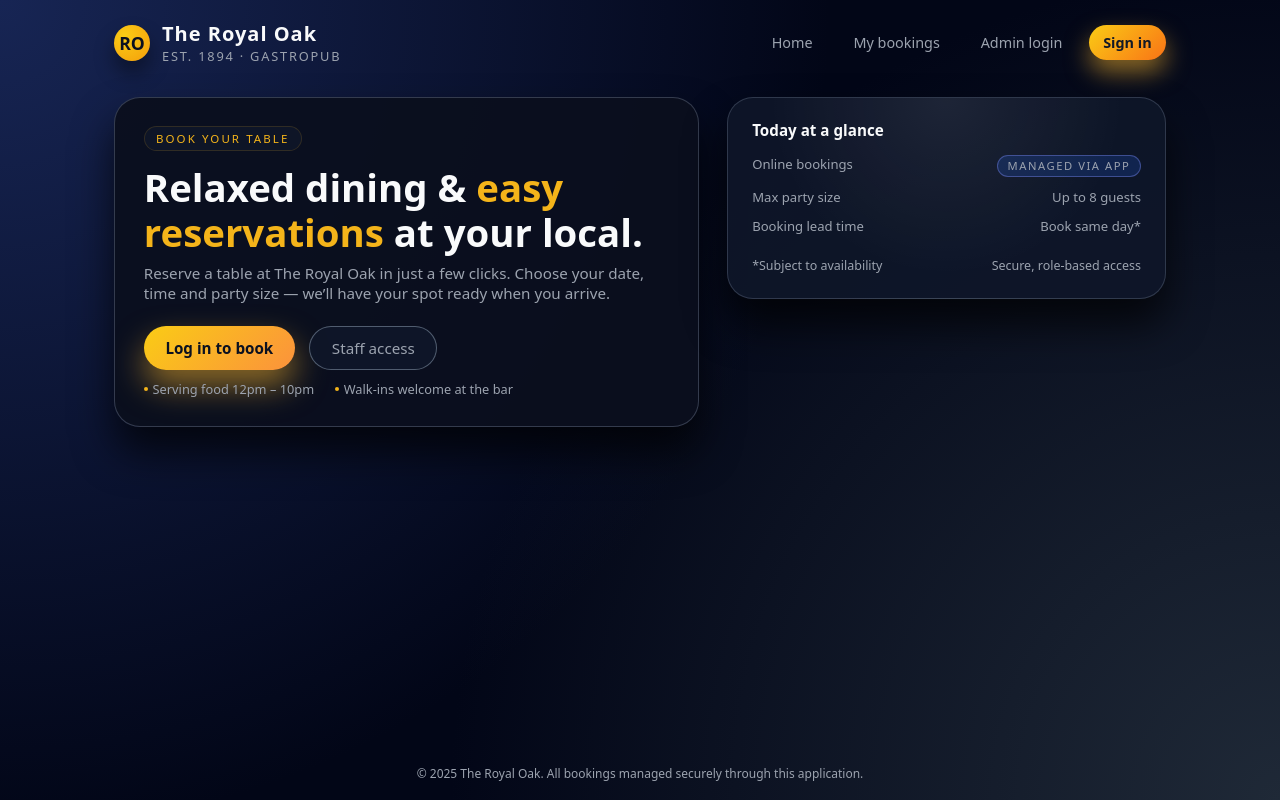
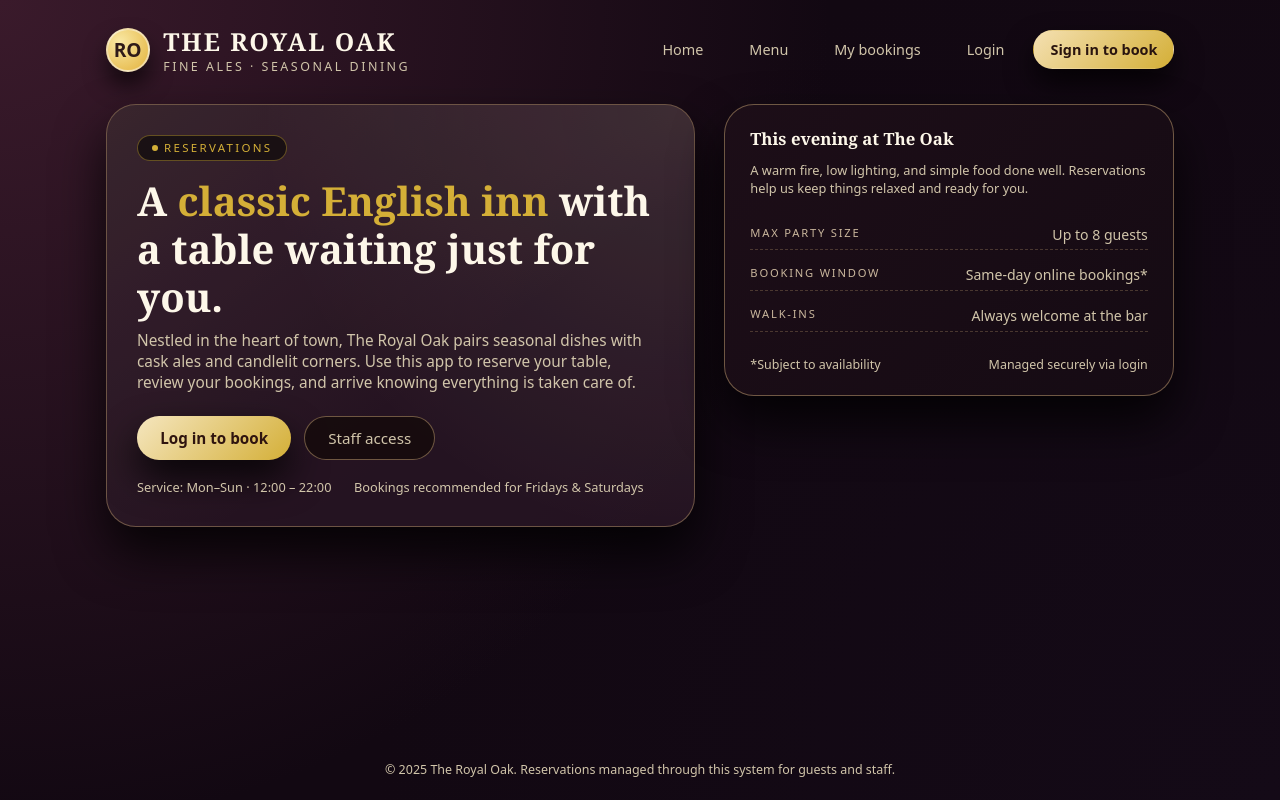
Before and after one commit to HollieMorrison/Royal-Oak, a Django app: page / in a window 1280 px wide. Run offline with Django 5.2, Linux system fonts and the light colour scheme.

Commit message:
updated home page navbar and options, sign in also added

```diff
--- a/myapp/views.py
+++ b/myapp/views.py
@@ -1,7 +1,6 @@
 from django.contrib import messages
 from django.contrib.auth.decorators import login_required, user_passes_test
-from django.shortcuts import get_object_or_404, redirect, render
-
+from django.shortcuts import render, redirect, get_object_or_404
 from .forms import BookingForm
 from .models import Booking
 
@@ -10,11 +9,14 @@ def home(request):
     return render(request, "home.html")
 
 
+def menu(request):
+    return render(request, "menu.html")
+
+
 @login_required
 def my_bookings(request):
-    bookings = (
-        Booking.objects.filter(user=request.user)
-        .order_by("-date", "-start_time")
+    bookings = Booking.objects.filter(user=request.user).order_by(
+        "-date", "-start_time"
     )
     return render(request, "bookings/list.html", {"bookings": bookings})
 
@@ -26,29 +28,29 @@ def booking_create(request):
         if form.is_valid():
             booking = form.save(commit=False)
             booking.user = request.user
-            booking.full_clean()
             booking.save()
-            messages.success(request, "Booking created!")
+            messages.success(request, "Booking created successfully.")
             return redirect("my_bookings")
     else:
         form = BookingForm()
-    return render(request, "bookings/form.html", {"form": form})
+
+    return render(request, "bookings/booking_form.html", {"form": form})
 
 
 @login_required
 def booking_edit(request, pk):
     booking = get_object_or_404(Booking, pk=pk, user=request.user)
+
     if request.method == "POST":
         form = BookingForm(request.POST, instance=booking)
         if form.is_valid():
-            booking = form.save(commit=False)
-            booking.full_clean()
-            booking.save()
-            messages.success(request, "Booking updated!")
+            form.save()
+            messages.success(request, "Booking updated successfully.")
             return redirect("my_bookings")
     else:
         form = BookingForm(instance=booking)
-    return render(request, "bookings/form.html", {"form": form})
+
+    return render(request, "bookings/booking_form.html", {"form": form})
 
 
 @login_required
@@ -59,14 +61,16 @@ def booking_delete(request, pk):
     return redirect("my_bookings")
 
 
-def is_staff(user):
+def is_staff_user(user):
     return user.is_staff
 
 
-@user_passes_test(is_staff)
+@user_passes_test(is_staff_user)
 def staff_dashboard(request):
     date = request.GET.get("date")
-    qs = Booking.objects.filter(status="CONFIRMED").order_by("date", "start_time")
+    bookings = Booking.objects.order_by("date", "start_time")
+
     if date:
-        qs = qs.filter(date=date)
-    return render(request, "staff/dashboard.html", {"bookings": qs})
+        bookings = bookings.filter(date=date)
+
+    return render(request, "staff/dashboard.html", {"bookings": bookings})
--- a/royaloak/urls.py
+++ b/royaloak/urls.py
@@ -1,14 +1,28 @@
 from django.contrib import admin
 from django.urls import path
+from django.contrib.auth import views as auth_views
 
 from myapp import views
 
 urlpatterns = [
     path("admin/", admin.site.urls),
     path("", views.home, name="home"),
+    path("menu/", views.menu, name="menu"),
     path("reserve/", views.booking_create, name="reserve"),
     path("bookings/", views.my_bookings, name="my_bookings"),
     path("bookings/<int:pk>/edit/", views.booking_edit, name="booking_edit"),
     path("bookings/<int:pk>/delete/", views.booking_delete, name="booking_delete"),
     path("staff/", views.staff_dashboard, name="staff_dashboard"),
+
+    # Auth
+    path(
+        "accounts/login/",
+        auth_views.LoginView.as_view(template_name="registration/login.html"),
+        name="login",
+    ),
+    path(
+        "accounts/logout/",
+        auth_views.LogoutView.as_view(),
+        name="logout",
+    ),
 ]
--- a/static/css/styles.css
+++ b/static/css/styles.css
@@ -1,14 +1,19 @@
 :root {
-  --bg-dark: #050914;
-  --bg-card: rgba(11, 15, 30, 0.95);
-  --accent: #f4b41a;
-  --accent-soft: rgba(244, 180, 26, 0.15);
-  --text-main: #f9fafb;
-  --text-muted: #9ca3af;
+  --bg-main: #1b0f19;
+  --bg-panel: #261423;
+  --bg-panel-soft: rgba(38, 20, 35, 0.9);
+  --bg-hero: radial-gradient(circle at top left, #3a1a2b 0, transparent 55%),
+             radial-gradient(circle at bottom right, #140a17 0, transparent 60%),
+             #120812;
+  --gold: #d4af37;
+  --gold-soft: rgba(212, 175, 55, 0.16);
+  --gold-soft-border: rgba(212, 175, 55, 0.4);
+  --text-main: #fdf7e9;
+  --text-muted: #d1c5aa;
   --danger: #f97373;
-  --radius-lg: 18px;
+  --radius-lg: 24px;
   --radius-full: 999px;
-  --shadow-soft: 0 25px 40px rgba(0,0,0,0.7);
+  --shadow-soft: 0 26px 50px rgba(0, 0, 0, 0.8);
 }
 
 /* Reset-ish */
@@ -23,64 +28,66 @@ body {
   min-height: 100vh;
   font-family: system-ui, -apple-system, BlinkMacSystemFont, "Segoe UI", sans-serif;
   color: var(--text-main);
-  background:
-    radial-gradient(circle at top left, #172554 0, transparent 55%),
-    radial-gradient(circle at bottom right, #1f2937 0, transparent 55%),
-    #020617;
+  background: var(--bg-hero);
   display: flex;
   flex-direction: column;
 }
 
 /* Layout */
 .site-wrapper {
-  max-width: 1100px;
+  max-width: 1120px;
   margin: 0 auto;
-  padding: 1.25rem 1.5rem 2.5rem;
+  padding: 1.5rem 1.6rem 2.8rem;
   flex: 1;
   display: flex;
   flex-direction: column;
 }
 
 /* Header / Nav */
+
 .site-header {
   display: flex;
   align-items: center;
   justify-content: space-between;
   gap: 1.5rem;
-  margin-bottom: 1.5rem;
+  margin-bottom: 1.4rem;
 }
 
 .brand {
   display: flex;
   align-items: center;
-  gap: 0.75rem;
+  gap: 0.85rem;
 }
 
 .brand-badge {
-  width: 36px;
-  height: 36px;
+  width: 44px;
+  height: 44px;
   border-radius: var(--radius-full);
-  background: radial-gradient(circle at 30% 30%, #facc15, #f59e0b);
+  background:
+    radial-gradient(circle at 30% 30%, #f9e8a4, #e3b23c);
   display: flex;
   align-items: center;
   justify-content: center;
-  color: #0b1020;
+  color: #2e1a18;
   font-weight: 700;
-  font-size: 1.1rem;
-  box-shadow: 0 12px 20px rgba(0,0,0,0.4);
+  font-size: 1.2rem;
+  box-shadow: 0 14px 22px rgba(0, 0, 0, 0.6);
+  border: 2px solid rgba(250, 250, 250, 0.5);
 }
 
 .brand-text-title {
-  font-size: 1.25rem;
+  font-family: "Georgia", "Times New Roman", serif;
+  font-size: 1.55rem;
   font-weight: 700;
-  letter-spacing: 0.05em;
+  letter-spacing: 0.08em;
+  text-transform: uppercase;
 }
 
 .brand-text-subtitle {
-  font-size: 0.8rem;
+  font-size: 0.78rem;
   text-transform: uppercase;
   color: var(--text-muted);
-  letter-spacing: 0.14em;
+  letter-spacing: 0.2em;
 }
 
 .nav-links {
@@ -93,113 +100,122 @@ body {
   text-decoration: none;
   color: var(--text-muted);
   font-size: 0.9rem;
-  padding: 0.5rem 0.9rem;
+  padding: 0.55rem 1rem;
   border-radius: var(--radius-full);
   transition: all 0.18s ease-out;
+  border: 1px solid transparent;
 }
 
 .nav-link:hover {
   color: var(--text-main);
-  background: rgba(148, 163, 184, 0.16);
+  border-color: rgba(212, 175, 55, 0.5);
+  background: rgba(10, 10, 10, 0.3);
 }
 
 .nav-link--primary {
-  background: linear-gradient(135deg, #facc15, #f97316);
-  color: #111827;
+  background: linear-gradient(135deg, #f4e0b2, #d4af37);
+  color: #29140f;
   font-weight: 600;
-  box-shadow: 0 12px 24px rgba(248, 180, 44, 0.55);
+  box-shadow: 0 14px 28px rgba(0, 0, 0, 0.7);
 }
 
 .nav-link--primary:hover {
   transform: translateY(-1px);
-  box-shadow: 0 18px 30px rgba(248, 180, 44, 0.65);
+  box-shadow: 0 20px 36px rgba(0, 0, 0, 0.8);
 }
 
 /* Hero */
+
 .hero {
   display: grid;
-  grid-template-columns: minmax(0, 1.6fr) minmax(0, 1.2fr);
-  gap: 1.75rem;
-  align-items: center;
-  margin-top: 0.5rem;
+  grid-template-columns: minmax(0, 1.7fr) minmax(0, 1.3fr);
+  gap: 1.8rem;
+  align-items: stretch;
+  margin-top: 0.4rem;
 }
 
-.hero-card {
-  background: var(--bg-card);
-  border-radius: 26px;
-  padding: 1.75rem 1.8rem;
+.hero-main {
+  background: var(--bg-panel-soft);
+  border-radius: 30px;
+  padding: 1.8rem 1.9rem 1.9rem;
   box-shadow: var(--shadow-soft);
-  border: 1px solid rgba(148, 163, 184, 0.3);
+  border: 1px solid rgba(148, 120, 88, 0.65);
   position: relative;
   overflow: hidden;
+}
+
+.hero-main::before {
+  content: "";
+  position: absolute;
+  inset: 0;
+  background:
+    radial-gradient(circle at top right, rgba(244, 224, 178, 0.12), transparent 60%),
+    linear-gradient(to bottom right, rgba(148, 120, 88, 0.16), transparent 60%);
+  mix-blend-mode: screen;
+  opacity: 0.9;
+  pointer-events: none;
 }
 
 .hero-pill {
   display: inline-flex;
   align-items: center;
-  gap: 0.45rem;
-  padding: 0.25rem 0.7rem;
+  gap: 0.4rem;
+  padding: 0.28rem 0.85rem;
   border-radius: var(--radius-full);
-  border: 1px solid var(--accent-soft);
-  background: rgba(15, 23, 42, 0.8);
-  color: var(--accent);
+  border: 1px solid var(--gold-soft-border);
+  background: rgba(15, 10, 10, 0.7);
+  color: var(--gold);
   font-size: 0.72rem;
   text-transform: uppercase;
-  letter-spacing: 0.18em;
-  margin-bottom: 0.9rem;
+  letter-spacing: 0.2em;
+  margin-bottom: 1rem;
+  position: relative;
+  z-index: 1;
+}
+
+.hero-pill-dot {
+  width: 6px;
+  height: 6px;
+  border-radius: 999px;
+  background: var(--gold);
 }
 
 .hero-title {
-  font-size: clamp(1.8rem, 3vw + 1rem, 2.4rem);
-  line-height: 1.15;
+  font-family: "Georgia", "Times New Roman", serif;
+  font-size: clamp(1.9rem, 3vw + 1rem, 2.5rem);
+  line-height: 1.2;
   margin: 0 0 0.6rem;
+  position: relative;
+  z-index: 1;
 }
 
-.hero-highlight {
-  color: var(--accent);
+.hero-title span {
+  color: var(--gold);
 }
 
 .hero-subtitle {
   margin: 0 0 1.4rem;
   color: var(--text-muted);
-  font-size: 0.95rem;
+  font-size: 0.96rem;
+  max-width: 32rem;
+  position: relative;
+  z-index: 1;
 }
 
-.hero-meta {
-  display: flex;
-  flex-wrap: wrap;
-  gap: 0.8rem 1.3rem;
-  align-items: center;
-  font-size: 0.8rem;
-  color: var(--text-muted);
-}
-
-.hero-meta span {
-  display: inline-flex;
-  align-items: center;
-  gap: 0.3rem;
-}
-
-.hero-meta-dot {
-  width: 4px;
-  height: 4px;
-  border-radius: 999px;
-  background: var(--accent);
-}
-
-/* CTA row */
 .hero-actions {
   display: flex;
   flex-wrap: wrap;
-  gap: 0.9rem;
-  margin: 1.2rem 0 0.6rem;
+  gap: 0.8rem;
+  margin: 1rem 0 0.6rem;
+  position: relative;
+  z-index: 1;
 }
 
 .btn {
   display: inline-flex;
   align-items: center;
   justify-content: center;
-  padding: 0.7rem 1.35rem;
+  padding: 0.7rem 1.45rem;
   border-radius: var(--radius-full);
   border: none;
   font-size: 0.95rem;
@@ -209,50 +225,79 @@ body {
 }
 
 .btn-primary {
-  background: linear-gradient(135deg, #facc15, #fb923c);
-  color: #0b1120;
+  background: linear-gradient(135deg, #f5e6bf, #d4af37);
+  color: #2f140f;
   font-weight: 600;
-  box-shadow: 0 16px 32px rgba(248, 180, 44, 0.55);
+  box-shadow: 0 18px 36px rgba(0, 0, 0, 0.8);
 }
 
 .btn-primary:hover {
-  transform: translateY(-2px);
-  box-shadow: 0 20px 40px rgba(248, 180, 44, 0.7);
+  transform: translateY(-1px);
+  box-shadow: 0 22px 42px rgba(0, 0, 0, 0.85);
 }
 
 .btn-ghost {
-  background: rgba(15, 23, 42, 0.9);
+  background: rgba(20, 10, 10, 0.8);
   color: var(--text-muted);
-  border: 1px solid rgba(148, 163, 184, 0.5);
+  border: 1px solid rgba(148, 120, 88, 0.7);
 }
 
 .btn-ghost:hover {
-  border-color: var(--accent);
-  color: var(--accent);
+  border-color: var(--gold);
+  color: var(--gold);
 }
 
-/* Secondary column */
+/* Hero meta */
+.hero-meta {
+  display: flex;
+  flex-wrap: wrap;
+  gap: 0.8rem 1.4rem;
+  align-items: center;
+  font-size: 0.8rem;
+  color: var(--text-muted);
+  margin-top: 1.1rem;
+  position: relative;
+  z-index: 1;
+}
+
+.hero-meta span {
+  display: inline-flex;
+  align-items: center;
+  gap: 0.4rem;
+}
+
+/* Side panel */
+
 .hero-side {
   position: relative;
-  height: 100%;
 }
 
 .hero-panel {
-  background: radial-gradient(circle at top, rgba(248, 250, 252, 0.07), transparent 60%),
-              rgba(15, 23, 42, 0.9);
-  border-radius: 26px;
-  padding: 1.4rem 1.5rem 1.5rem;
-  border: 1px solid rgba(148, 163, 184, 0.25);
+  background: linear-gradient(
+      135deg,
+      rgba(29, 14, 24, 0.98),
+      rgba(22, 11, 20, 0.96)
+    );
+  border-radius: 30px;
+  padding: 1.4rem 1.6rem;
+  border: 1px solid rgba(148, 120, 88, 0.7);
   box-shadow: var(--shadow-soft);
   display: flex;
   flex-direction: column;
-  gap: 0.7rem;
+  gap: 0.6rem;
 }
 
-.hero-panel-title {
-  font-size: 0.95rem;
+.hero-panel-heading {
+  font-family: "Georgia", "Times New Roman", serif;
+  font-size: 1.05rem;
   font-weight: 600;
-  margin-bottom: 0.2rem;
+  margin-bottom: 0.1rem;
+}
+
+.hero-panel-sub {
+  font-size: 0.8rem;
+  color: var(--text-muted);
+  margin-bottom: 0.75rem;
 }
 
 .hero-panel-row {
@@ -260,67 +305,76 @@ body {
   justify-content: space-between;
   font-size: 0.82rem;
   color: var(--text-muted);
+  padding: 0.35rem 0;
+  border-bottom: 1px dashed rgba(148, 120, 88, 0.4);
 }
 
-.badge-soft {
-  padding: 0.15rem 0.6rem;
-  border-radius: var(--radius-full);
-  background: rgba(37, 99, 235, 0.2);
-  border: 1px solid rgba(129, 140, 248, 0.4);
+.hero-panel-row:last-child {
+  border-bottom: none;
+}
+
+.hero-panel-label {
+  text-transform: uppercase;
   font-size: 0.7rem;
-  text-transform: uppercase;
-  letter-spacing: 0.14em;
+  letter-spacing: 0.16em;
+  color: rgba(233, 213, 181, 0.85);
+}
+
+.hero-panel-value {
+  font-size: 0.88rem;
 }
 
 .hero-panel-footer {
-  margin-top: 0.7rem;
+  margin-top: 0.9rem;
+  font-size: 0.78rem;
+  color: var(--text-muted);
   display: flex;
   justify-content: space-between;
-  font-size: 0.78rem;
-  color: var(--text-muted);
 }
 
-/* Message list */
+/* Messages */
+
 .flash-messages {
-  margin-bottom: 0.75rem;
+  margin-bottom: 0.9rem;
   list-style: none;
   padding: 0;
 }
 
 .flash-messages li {
   font-size: 0.85rem;
-  padding: 0.55rem 0.85rem;
+  padding: 0.6rem 0.9rem;
   border-radius: var(--radius-lg);
-  background: rgba(22, 163, 74, 0.15);
-  border: 1px solid rgba(34, 197, 94, 0.8);
+  background: rgba(24, 46, 32, 0.9);
+  border: 1px solid rgba(34, 197, 94, 0.9);
 }
 
 .flash-messages li.error {
-  background: rgba(239, 68, 68, 0.16);
+  background: rgba(64, 16, 16, 0.9);
   border-color: var(--danger);
 }
 
 /* Footer */
+
 .site-footer {
   margin-top: auto;
-  padding: 0.8rem 1.5rem 1.1rem;
-  font-size: 0.75rem;
+  padding: 0.9rem 1.6rem 1.4rem;
+  font-size: 0.78rem;
   color: var(--text-muted);
   text-align: center;
 }
 
 /* Responsive */
-@media (max-width: 800px) {
+
+@media (max-width: 860px) {
   .site-header {
     flex-direction: column;
     align-items: flex-start;
-    gap: 0.8rem;
+    gap: 0.85rem;
   }
 
   .nav-links {
+    flex-wrap: wrap;
     width: 100%;
-    justify-content: flex-start;
-    flex-wrap: wrap;
   }
 
   .hero {
--- a/templates/home.html
+++ b/templates/home.html
@@ -3,7 +3,7 @@
 <html lang="en">
   <head>
     <meta charset="utf-8">
-    <title>Royal Oak – Restaurant Bookings</title>
+    <title>The Royal Oak – Reservations</title>
     <meta name="viewport" content="width=device-width, initial-scale=1">
     <link href="{% static 'css/styles.css' %}" rel="stylesheet">
   </head>
@@ -14,25 +14,23 @@
           <div class="brand-badge">RO</div>
           <div>
             <div class="brand-text-title">The Royal Oak</div>
-            <div class="brand-text-subtitle">EST. 1894 · GASTROPUB</div>
+            <div class="brand-text-subtitle">FINE ALES · SEASONAL DINING</div>
           </div>
         </div>
 
         <nav class="nav-links">
-          <a href="/" class="nav-link">Home</a>
+          <a href="{% url 'home' %}" class="nav-link">Home</a>
+          <a href="{% url 'menu' %}" class="nav-link">Menu</a>
           <a href="{% url 'my_bookings' %}" class="nav-link">My bookings</a>
           {% if user.is_staff %}
             <a href="{% url 'staff_dashboard' %}" class="nav-link">Staff</a>
           {% endif %}
           {% if user.is_authenticated %}
-            <a href="/admin/logout/" class="nav-link">Admin logout</a>
-          {% else %}
-            <a href="/admin/login/" class="nav-link">Admin login</a>
-          {% endif %}
-          {% if user.is_authenticated %}
+            <a href="{% url 'logout' %}" class="nav-link">Logout</a>
             <a href="{% url 'reserve' %}" class="nav-link nav-link--primary">Reserve</a>
           {% else %}
-            <a href="/admin/login/" class="nav-link nav-link--primary">Sign in</a>
+            <a href="{% url 'login' %}" class="nav-link">Login</a>
+            <a href="{% url 'login' %}" class="nav-link nav-link--primary">Sign in to book</a>
           {% endif %}
         </nav>
       </header>
@@ -46,19 +44,20 @@
       {% endif %}
 
       <main class="hero">
-        <section class="hero-card">
+        <section class="hero-main">
           <div class="hero-pill">
-            <span>Book your table</span>
+            <span class="hero-pill-dot"></span>
+            <span>Reservations</span>
           </div>
 
           <h1 class="hero-title">
-            Relaxed dining & <span class="hero-highlight">easy reservations</span>
-            at your local.
+            A <span>classic English inn</span> with a table waiting just for you.
           </h1>
 
           <p class="hero-subtitle">
-            Reserve a table at The Royal Oak in just a few clicks. Choose your date,
-            time and party size — we’ll have your spot ready when you arrive.
+            Nestled in the heart of town, The Royal Oak pairs seasonal dishes with
+            cask ales and candlelit corners. Use this app to reserve your table,
+            review your bookings, and arrive knowing everything is taken care of.
           </p>
 
           <div class="hero-actions">
@@ -70,45 +69,43 @@
                 View my bookings
               </a>
             {% else %}
-              <a href="/admin/login/" class="btn btn-primary">
+              <a href="{% url 'login' %}" class="btn btn-primary">
                 Log in to book
               </a>
-              <a href="/admin/login/" class="btn btn-ghost">
+              <a href="{% url 'login' %}" class="btn btn-ghost">
                 Staff access
               </a>
             {% endif %}
           </div>
 
           <div class="hero-meta">
-            <span>
-              <span class="hero-meta-dot"></span>
-              Serving food 12pm – 10pm
-            </span>
-            <span>
-              <span class="hero-meta-dot"></span>
-              Walk-ins welcome at the bar
-            </span>
+            <span>Service: Mon–Sun · 12:00 – 22:00</span>
+            <span>Bookings recommended for Fridays & Saturdays</span>
           </div>
         </section>
 
         <aside class="hero-side">
           <div class="hero-panel">
-            <div class="hero-panel-title">Today at a glance</div>
-            <div class="hero-panel-row">
-              <span>Online bookings</span>
-              <span class="badge-soft">Managed via app</span>
+            <div class="hero-panel-heading">This evening at The Oak</div>
+            <div class="hero-panel-sub">
+              A warm fire, low lighting, and simple food done well.
+              Reservations help us keep things relaxed and ready for you.
             </div>
             <div class="hero-panel-row">
-              <span>Max party size</span>
-              <span>Up to 8 guests</span>
+              <span class="hero-panel-label">Max party size</span>
+              <span class="hero-panel-value">Up to 8 guests</span>
             </div>
             <div class="hero-panel-row">
-              <span>Booking lead time</span>
-              <span>Book same day*</span>
+              <span class="hero-panel-label">Booking window</span>
+              <span class="hero-panel-value">Same-day online bookings*</span>
+            </div>
+            <div class="hero-panel-row">
+              <span class="hero-panel-label">Walk-ins</span>
+              <span class="hero-panel-value">Always welcome at the bar</span>
             </div>
             <div class="hero-panel-footer">
               <span>*Subject to availability</span>
-              <span>Secure, role-based access</span>
+              <span>Managed securely via login</span>
             </div>
           </div>
         </aside>
@@ -116,7 +113,7 @@
     </div>
 
     <footer class="site-footer">
-      &copy; {% now "Y" %} The Royal Oak. All bookings managed securely through this application.
+      &copy; {% now "Y" %} The Royal Oak. Reservations managed through this system for guests and staff.
     </footer>
   </body>
 </html>
```
Also changed, not shown: other parts of static/css/styles.css (+1 -1 lines), royaloak/settings.py (+8 -0 lines), templates/booking_confirm_delete.html (deleted, +0 -11 lines), templates/booking_form.html (deleted, +0 -22 lines), templates/booking_list.html (deleted, +0 -18 lines), templates/bookings/booking_form.html (added, +102 -0 lines), templates/menu.html (added, +46 -0 lines), templates/registration/login.html (added, +84 -0 lines).
